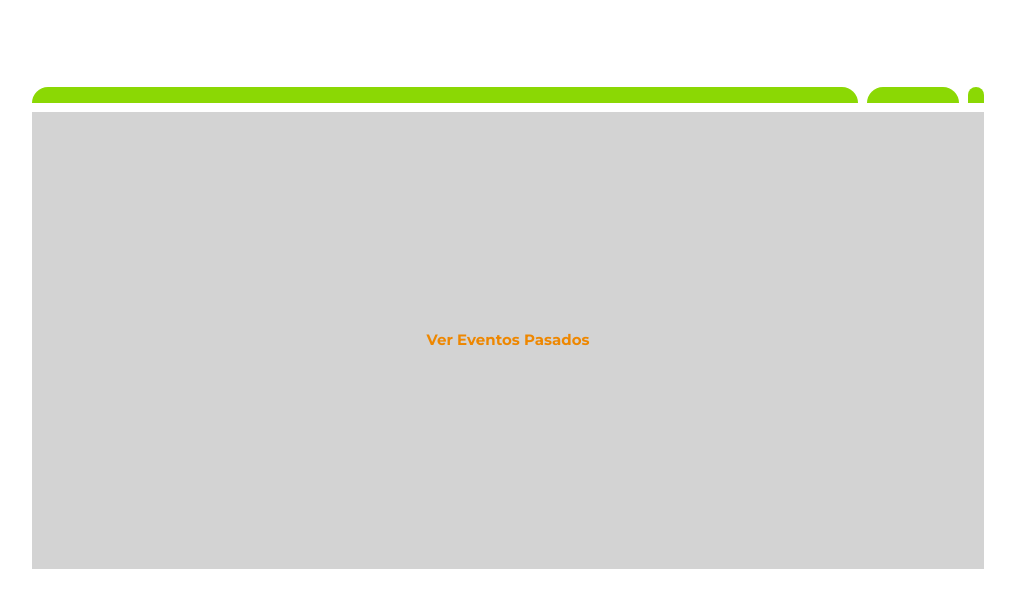
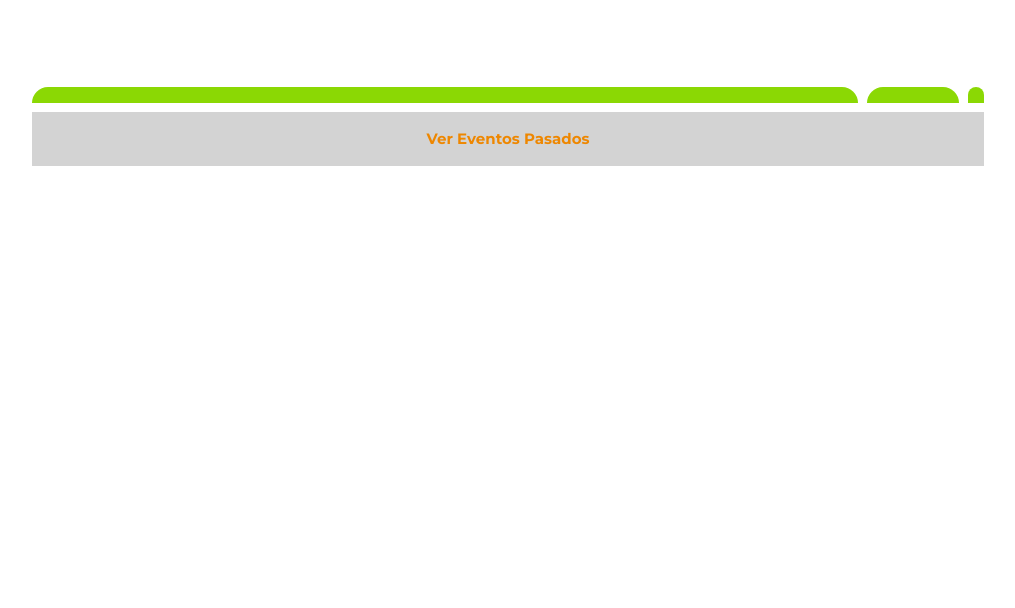
Before and after one commit to grupofs/FS-WEB, a PHP site: template views/menu_eventos.php in a window 1280 px wide. Shown: the top 608 px of the page, without its empty margins (132-1147 px from the left). Run offline with PHP 8.4, Linux system fonts and the light colour scheme; the template is opened without the code that fills it, so the values that code supplies are empty; some libraries are stand-ins or nearby versions; some web fonts are replaced.

Commit message:
CORRECCIONES DE TITULO, SCROLL EN EVENTOS

```diff
--- a/css/style.css
+++ b/css/style.css
@@ -286,7 +286,11 @@ figure{
   margin: 0px;
 }
 
-
+h1.sec-title{
+  font-size: 60px;
+  line-height: 75px;
+  font-weight: 700;
+}
 /** button **/
 
 .theme-btn {
--- a/views/header.php
+++ b/views/header.php
@@ -20,12 +20,12 @@
     <!-- FIN OG METADATOS -->
     <title>GRUPO FS - Validación térmica alimentos, estudio f0 conservas</title>
     <!-- Stylesheets -->
-    <link href="css/style.css?v=7" rel="stylesheet">
+    <link href="css/style.css" rel="stylesheet">
     <link href="css/responsive.css" rel="stylesheet">
 
     <!-- whatsapp -->
     <link rel="stylesheet" href="./css/wsp.css">
-    <link rel="stylesheet" href="./css/wsp2.css?v=7">
+    <link rel="stylesheet" href="./css/wsp2.css">
     <link rel="icon" href="images/icons/icono.png" type="image/x-icon">
 
     <script src="./js/sweetalert.js"></script>
--- a/views/menu_eventos.php
+++ b/views/menu_eventos.php
@@ -8,7 +8,7 @@
 
     <div class="col-lg-10 mx-auto">
 
-      <table class="tablaEventos table-responsive2">
+      <table class="tablaEventos table-responsive">
 
              <thead>
 
@@ -36,7 +36,7 @@
 
 
 
-                    $sql = "SELECT * FROM archivos WHERE fecha_evento >  '".$fechaActual."'  ORDER BY id_archivos DESC LIMIT 8;";
+                    $sql = "SELECT * FROM archivos WHERE fecha_evento >  '".$fechaActual."'  ORDER BY id_archivos DESC LIMIT 20;";
 
                     $stmt = $pdo->prepare($sql);
 
--- a/views/menu_nosotros.php
+++ b/views/menu_nosotros.php
@@ -9,7 +9,7 @@
                 ?>
                 <div id="quienes_somos" class="col-lg-7 col-md-12 col-12 ">
                     <div class="content-box">
-                        <h1>About us</h1>
+                        <h1 class="sec-title">About us</h1>
                         <div id="info" class="bg-whitea text-white">
                             <br>
                             <div class="text-left" >
@@ -56,7 +56,7 @@
                 ?>
                 <div id="quienes_somos" class="col-lg-7 col-md-12 col-12 ">
                     <div class="content-box">
-                        <h1>¿Quienes Somos?</h1>
+                        <h1 class="sec-title">¿Quienes Somos?</h1>
                         <div id="info" class="bg-whitea text-white">
                             <br>
                             <div class="text-left" >
--- a/views/popups.php
+++ b/views/popups.php
@@ -730,7 +730,7 @@
 
 
 
-                                        $sql = "SELECT * FROM archivos WHERE fecha_evento <  '".$fechaActual."'  ORDER BY id_archivos DESC LIMIT 5;";
+                                        $sql = "SELECT * FROM archivos WHERE fecha_evento <  '".$fechaActual."'  ORDER BY id_archivos DESC LIMIT 15;";
 
                                         $stmt = $pdo->prepare($sql);
 
```
